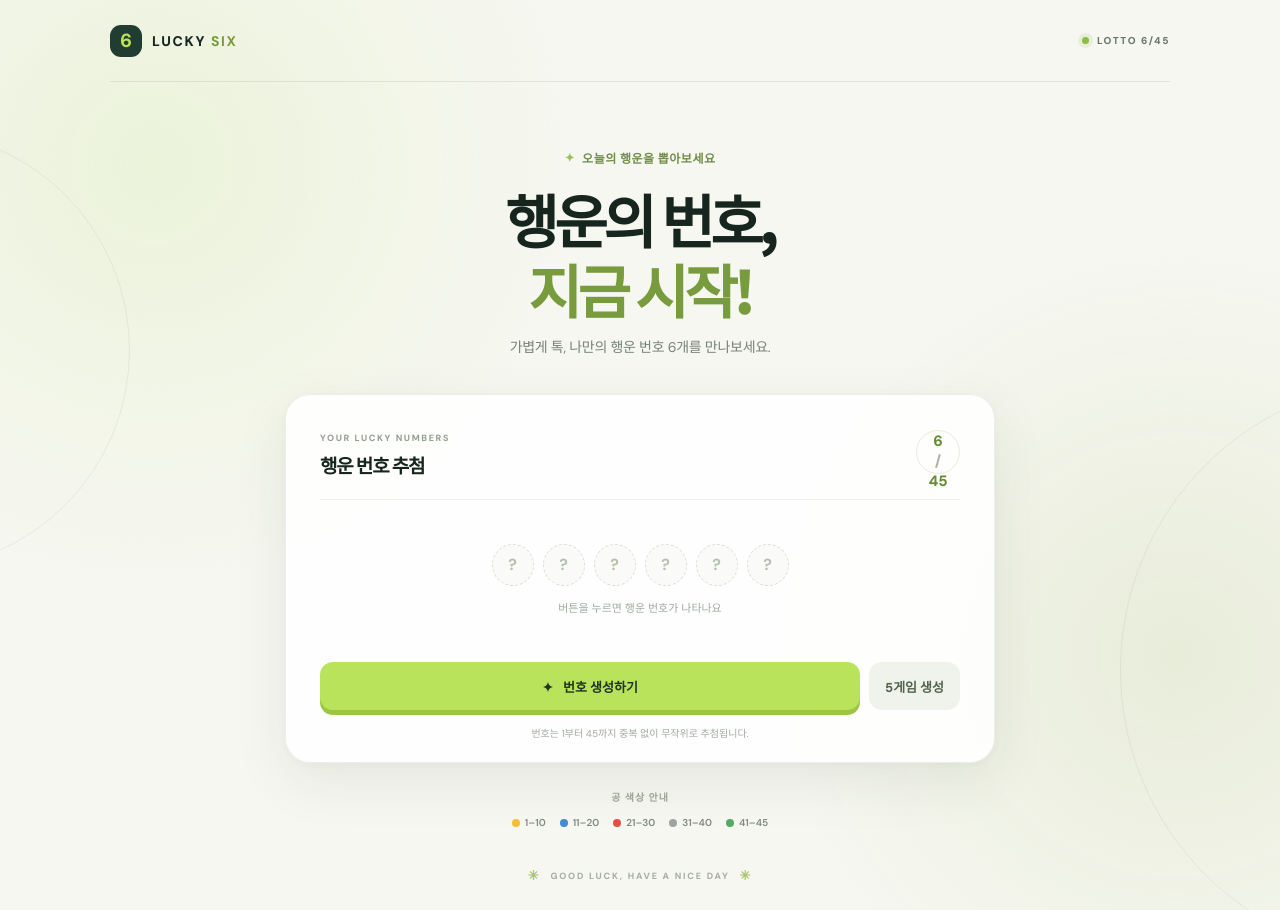
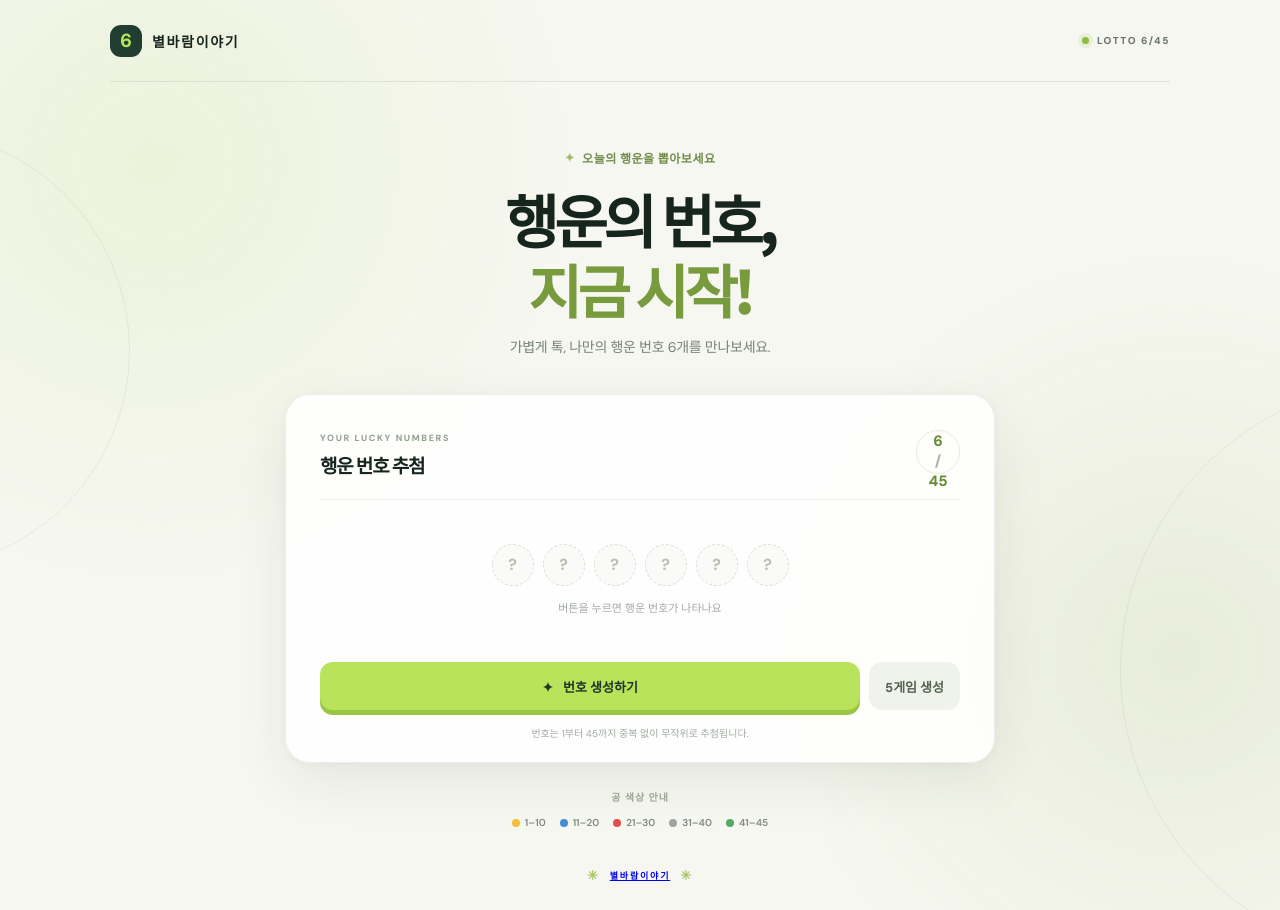
Before and after one commit to agatora/lotto-game, a React (Create React App) app: page / in a window 1280 px wide. Built offline with nearby package versions, Linux system fonts and the light colour scheme.

Commit message:
Update App.tsx

```diff
--- a/src/App.tsx
+++ b/src/App.tsx
@@ -53,9 +53,9 @@ function App() {
       <div className="ambient ambient-one" />
       <div className="ambient ambient-two" />
       <header className="topbar">
-        <a className="brand" href="./" aria-label="럭키 식스 홈">
+        <a className="brand" href="./" aria-label="별바람이야기 홈">
           <span className="brand-mark">6</span>
-          <span>LUCKY <b>SIX</b></span>
+          <span>별바람이야기</span>
         </a>
         <span className="top-tag"><span className="live-dot" /> LOTTO 6/45</span>
       </header>
@@ -126,7 +126,9 @@ function App() {
 
       <footer className="footer">
         <span className="footer-star">✳</span>
-        <span>GOOD LUCK, HAVE A NICE DAY</span>
+        <a href="https://smartstore.naver.com/byeolbaram" target="_blank" rel="noopener noreferrer">
+          별바람이야기
+        </a>
         <span className="footer-star">✳</span>
       </footer>
     </main>
```
